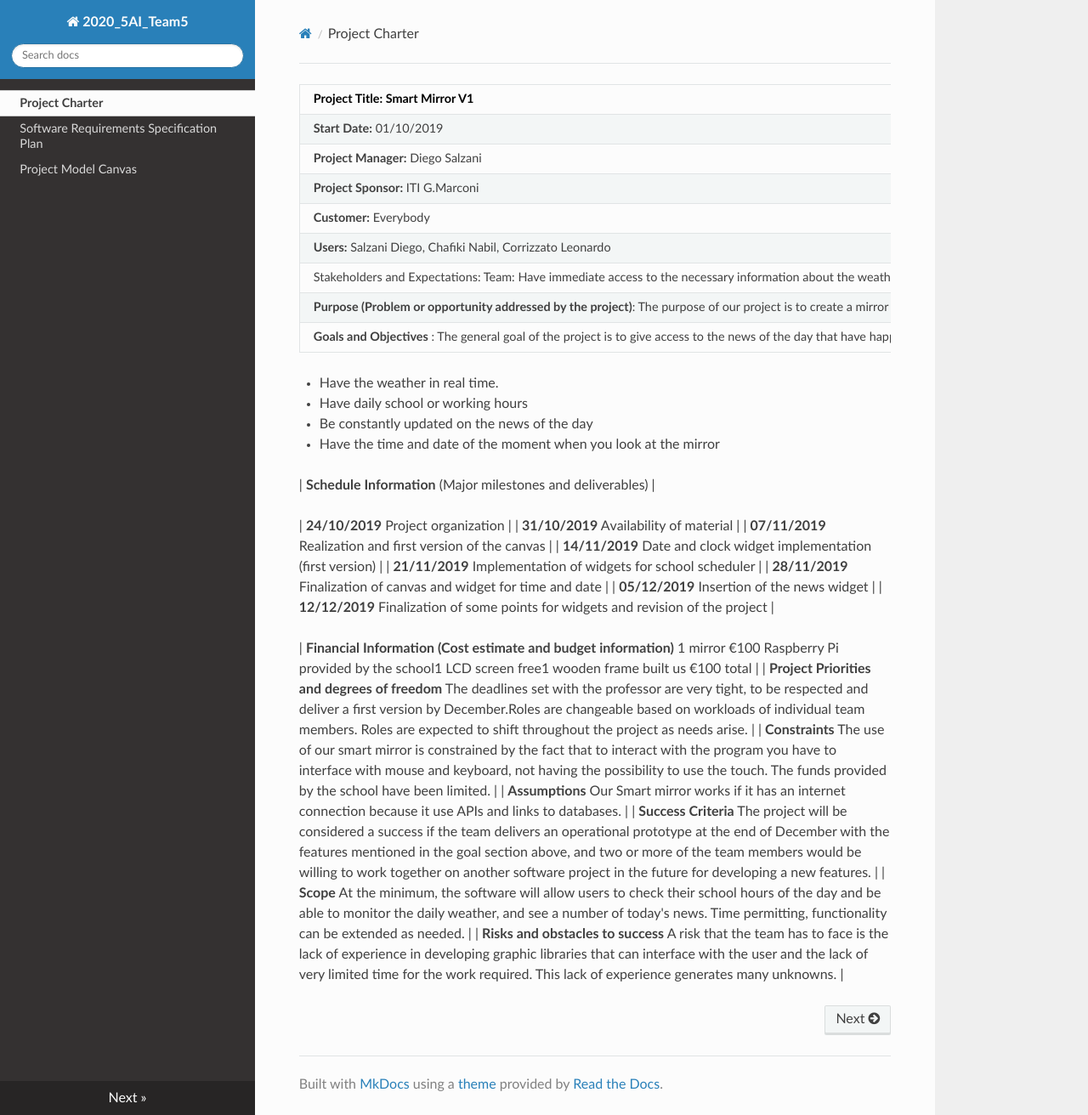
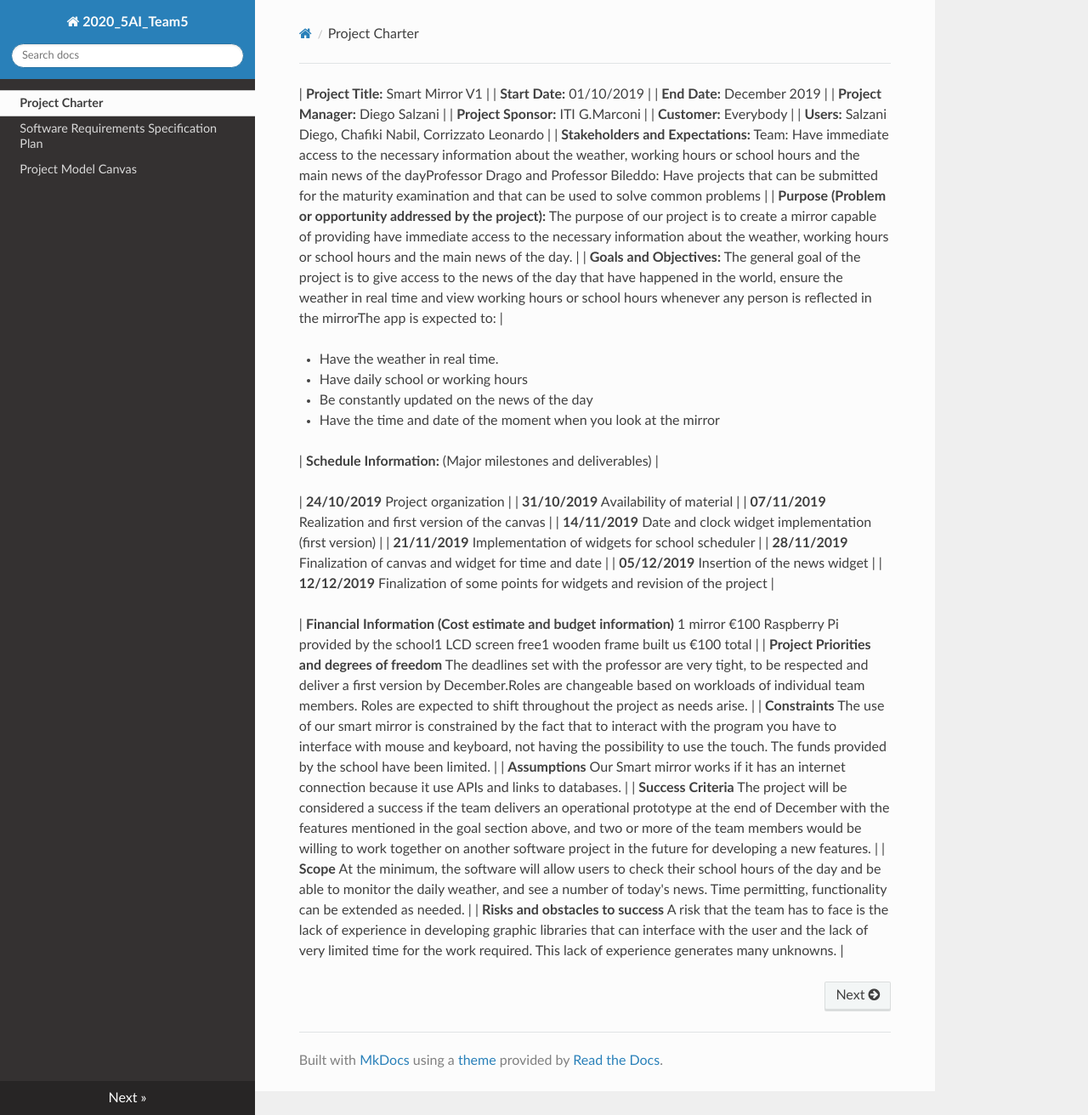
Before and after one commit to diegosalzani/smartmirror_5ai_team5, an MkDocs documentation site: the page built from docs/Project Charter.md, in a window 1280 px wide and 1312 px high. Shown: the whole window at 85% size. Built offline with MkDocs 1.6.1, drawn with Linux system fonts in a browser that asks for light colours; nearby versions of some CDN libraries.

Commit message:
Update Project Charter.md

```diff
--- a/docs/Project Charter.md
+++ b/docs/Project Charter.md
@@ -1,20 +1,20 @@
-| **Project Title:** Smart Mirror V1 |
-| --- |
-| **Start Date:** 01/10/2019 | **End Date:** December 2019 |
+| **Project Title:**  Smart Mirror V1 |
+| **Start Date:** 01/10/2019 |
+| **End Date:** December 2019 |
 | **Project Manager:** Diego Salzani |
 | **Project Sponsor:** ITI G.Marconi |
 | **Customer:** Everybody |
 | **Users:** Salzani Diego, Chafiki Nabil, Corrizzato Leonardo |
-| Stakeholders and Expectations: Team: Have immediate access to the necessary information about the weather, working        hours or school hours and the main news of the dayProfessor Drago and Professor Bileddo: Have projects that can be submitted for the maturity examination and that can be used to solve common problems |
-| **Purpose (Problem or opportunity addressed by the project)**: The purpose of our project is to create a mirror capable of providing have immediate access to the necessary information about the weather, working hours or school hours and the main news of the day. |
-| **Goals and Objectives** : The general goal of the project is to give access to the news of the day that have happened in the world, ensure the weather in real time and view working hours or school hours whenever any person is reflected in the mirrorThe app is expected to: |
+| **Stakeholders and Expectations:** Team: Have immediate access to the necessary information about the weather, working hours or school hours and the main news of the dayProfessor Drago and Professor Bileddo: Have projects that can be submitted for the maturity examination and that can be used to solve common problems |
+| **Purpose (Problem or opportunity addressed by the project):** The purpose of our project is to create a mirror capable of providing have immediate access to the necessary information about the weather, working hours or school hours and the main news of the day. |
+| **Goals and Objectives:** The general goal of the project is to give access to the news of the day that have happened in the world, ensure the weather in real time and view working hours or school hours whenever any person is reflected in the mirrorThe app is expected to: |
 
 - Have the weather in real time.
 - Have daily school or working hours
 - Be constantly updated on the news of the day
 - Have the time and date of the moment when you look at the mirror
 
-| **Schedule Information** (Major milestones and deliverables) |
+| **Schedule Information:** (Major milestones and deliverables) |
 
 | **24/10/2019** Project organization |
 | **31/10/2019** Availability of material |
```
